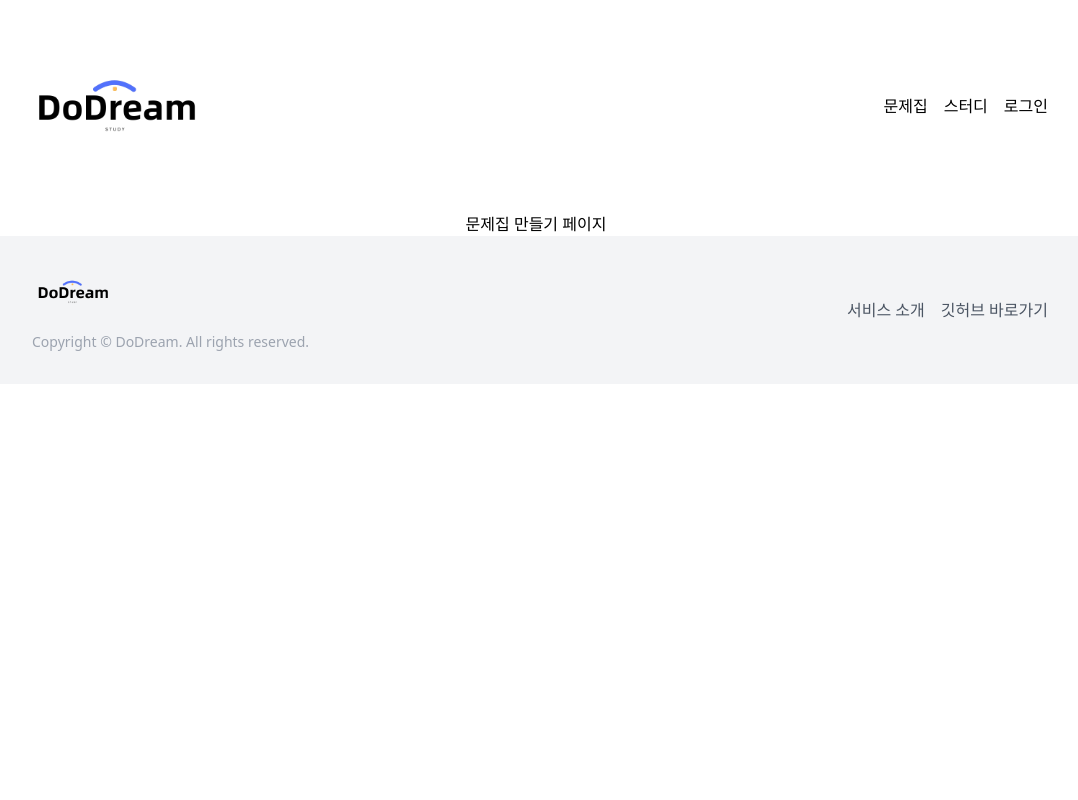
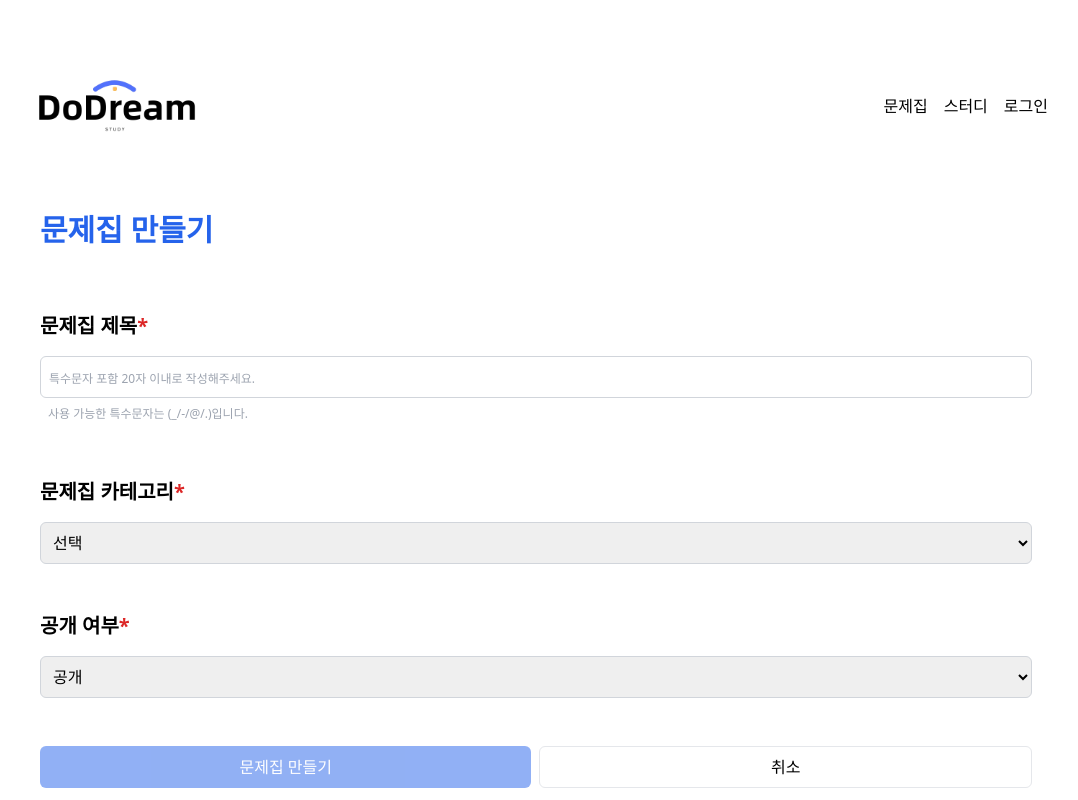
Before and after one commit to DoDreamTeam/Frontend, a React (Vite) app: page /book/create in a window 1280 px wide. Shown: the top 800 px of the page, without its empty margins (104-1182 px from the left). Built offline with nearby package versions, Linux system fonts and the light colour scheme; no server answers.

Commit message:
feat: 문제집 만들기 페이지 구현 (#24)

```diff
--- a/src/pages/CreateBook.jsx
+++ b/src/pages/CreateBook.jsx
@@ -1,7 +1,17 @@
 import React from "react";
+import CreateBookForm from "../components/createBook/CreateBookForm";
 
 const CreateBook = () => {
-  return <div>문제집 만들기 페이지</div>;
+  return (
+    <div className="w-full mb-16">
+      <div className="text-3xl text-blue-600 font-bold mb-16 text-left">
+        문제집 만들기
+      </div>
+
+      {/* 문제집 만들기 form */}
+      <CreateBookForm />
+    </div>
+  );
 };
 
 export default CreateBook;
```
